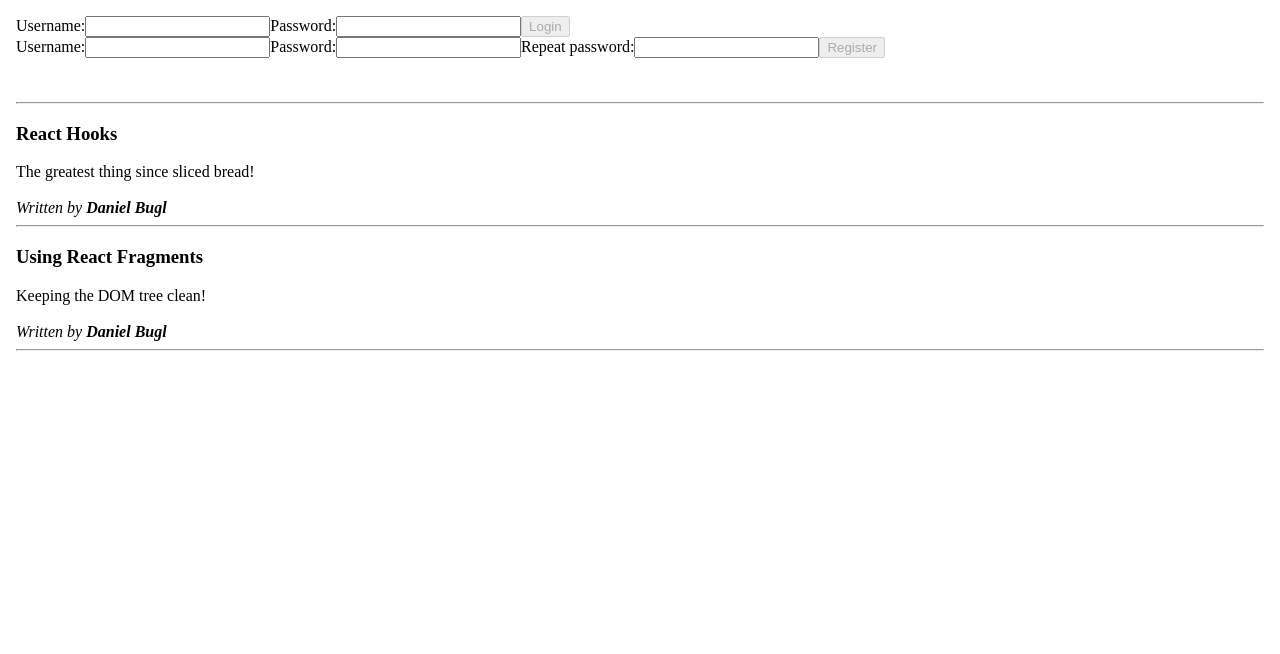
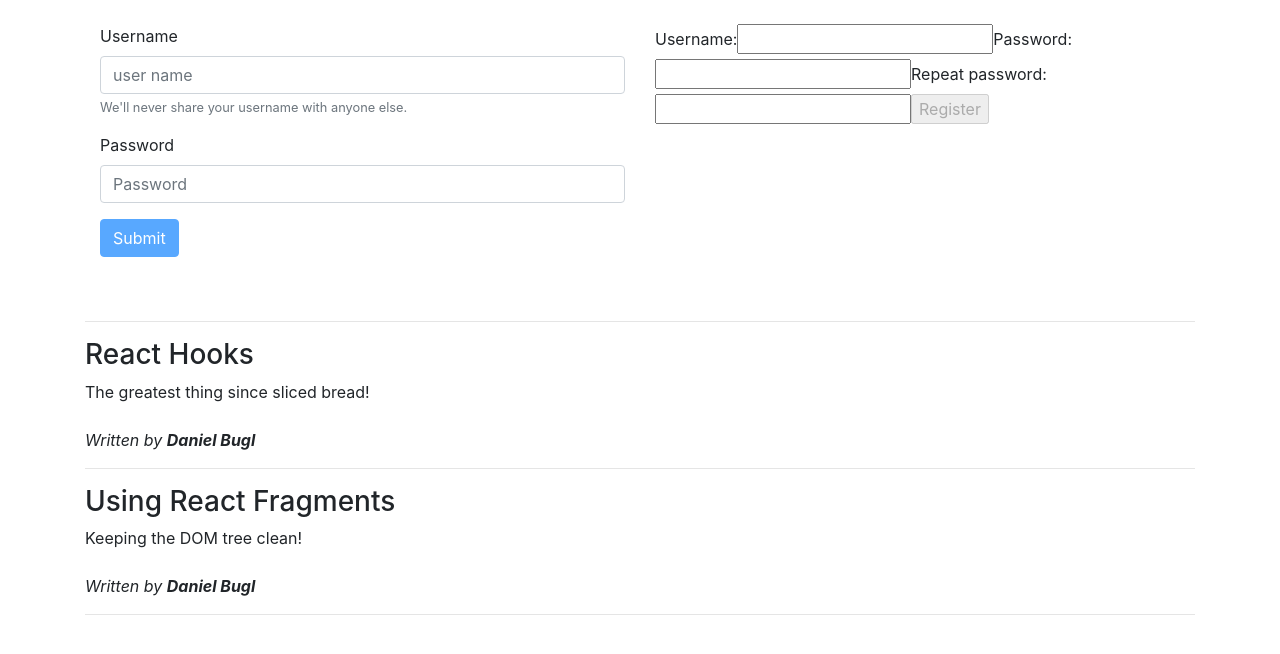
Before and after one commit to xavigimenezsanchez/ReactHooksReducer, a React (Create React App) app: page / in a window 1280 px wide. Shown: the top 654 px of the page. Built offline with nearby package versions, Linux system fonts and the light colour scheme.

Commit message:
Add bootstrap and formated login form

```diff
--- a/package.json
+++ b/package.json
@@ -5,7 +5,9 @@
   "keywords": [],
   "main": "src/index.js",
   "dependencies": {
+    "bootstrap": "^4.4.1",
     "react": "16.12.0",
+    "react-bootstrap": "^1.0.0-beta.16",
     "react-dom": "16.12.0",
     "react-scripts": "3.0.1"
   },
--- a/public/index.html
+++ b/public/index.html
@@ -27,7 +27,7 @@
 	<noscript>
 		You need to enable JavaScript to run this app.
 	</noscript>
-	<div id="root"></div>
+	<div id="root" style="padding-top: 1.5em;"></div>
 	<!--
       This HTML file is a template.
       If you open it directly in the browser, you will see an empty page.
--- a/src/App.js
+++ b/src/App.js
@@ -3,6 +3,8 @@ import appReducer from "./reducers";
 import PostList from "./post/PostList";
 import CreatePost from "./post/CreatePost";
 import UserBar from "./user/UserBar";
+import { Container, Row, Col } from 'react-bootstrap';
+import 'bootstrap/dist/css/bootstrap.min.css';
 import "./styles.css";
 
 const defaultPosts = [
@@ -25,13 +27,18 @@ export default function App() {
   });
   const { user, posts } = state;
   return (
-    <div style={{ padding: 8 }}>
+    <Container>
+      <Row>
+        <Col>
           <UserBar user={user} dispatch={dispatch} />
           <br />
           {user && <CreatePost user={user} posts={posts} dispatch={dispatch} />}
           <br />
           <hr />
           <PostList posts={posts} />
-    </div>
+        </Col>
+      </Row>
+    </Container>
+
   );
 }
--- a/src/user/Login.js
+++ b/src/user/Login.js
@@ -1,4 +1,7 @@
 import React, { useState } from "react";
+import Form from "react-bootstrap/Form";
+import Button from "react-bootstrap/Button";
+
 
 export default function Login({ dispatch }) {
   const [username, setUsername] = useState("");
@@ -7,23 +10,34 @@ export default function Login({ dispatch }) {
     setUsername(evt.target.value);
   }
   return (
-    <form
+    <Form
       onSubmit={e => {
         e.preventDefault();
         dispatch({ type: "LOGIN", username });
       }}
     >
-      <label htmlFor="login-username">Username:</label>
-      <input
-        type="text"
-        value={username}
-        onChange={handleUsername}
-        name="login-username"
-        id="login-username"
-      />
-      <label htmlFor="login-password">Password:</label>
-      <input type="password" name="login-password" id="login-password" />
-      <input type="submit" value="Login" disabled={username.length === 0} />
-    </form>
+
+        <Form.Group controlId="formBasicEmail">
+            <Form.Label>Username </Form.Label>
+            <Form.Control type="text"
+                          placeholder="user name" value={username}
+                          onChange={handleUsername}
+                          name="login-username"
+                          id="login-username"/>
+            <Form.Text className="text-muted">
+              We'll never share your username with anyone else.
+            </Form.Text>
+        </Form.Group>
+
+        <Form.Group controlId="formBasicPassword">
+          <Form.Label>Password</Form.Label>
+          <Form.Control type="password" placeholder="Password" id="login-password"/>
+        </Form.Group>
+
+        <Button variant="primary" type="submit" disabled={username.length === 0}>
+          Submit
+        </Button>
+
+    </Form>
   );
 }
--- a/src/user/UserBar.js
+++ b/src/user/UserBar.js
@@ -2,6 +2,8 @@ import React from "react";
 import Login from "./Login";
 import Logout from "./Logout";
 import Register from "./Register";
+import { Container, Row, Col } from 'react-bootstrap';
+
 
 export default function UseBar({ user, dispatch }) {
   if (user) {
@@ -9,8 +11,16 @@ export default function UseBar({ user, dispatch }) {
   } else {
     return (
       <React.Fragment>
-        <Login dispatch={dispatch} />
-        <Register dispatch={dispatch} />
+        <Container>
+          <Row>
+            <Col>
+              <Login dispatch={dispatch} />
+            </Col>
+            <Col>
+              <Register dispatch={dispatch} />
+            </Col>
+        </Row>
+        </Container>
       </React.Fragment>
     );
   }
```
Lines whose indentation alone changed are shown as unchanged.
